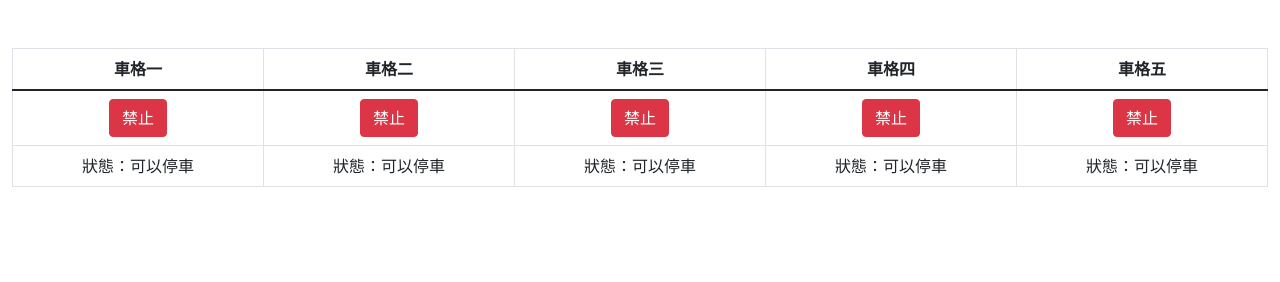
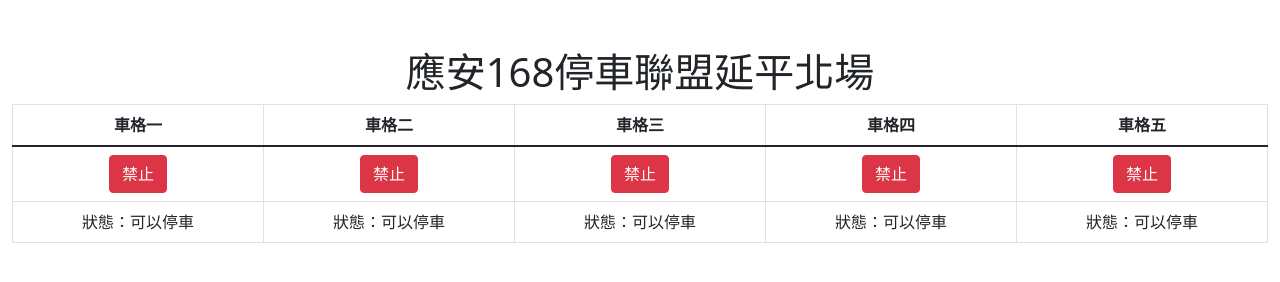
Before and after one commit to mitwitCTC/parkingLock, a plain HTML site: page index.html in a window 1280 px wide. Drawn offline with nearby package versions, Linux system fonts and the light colour scheme.

Commit message:
修改標題

```diff
--- a/index.html
+++ b/index.html
@@ -5,13 +5,14 @@
     <meta charset="UTF-8">
     <meta http-equiv="X-UA-Compatible" content="IE=edge">
     <meta name="viewport" content="width=device-width, initial-scale=1.0">
-    <title>地鎖控制</title>
+    <title>應安168停車聯盟延平北場 - 地鎖控制</title>
     <link href="https://cdn.jsdelivr.net/npm/bootstrap@5.1.1/dist/css/bootstrap.min.css" rel="stylesheet"
         integrity="sha384-F3w7mX95PdgyTmZZMECAngseQB83DfGTowi0iMjiWaeVhAn4FJkqJByhZMI3AhiU" crossorigin="anonymous">
 </head>
 
 <body>
     <div class="container-fluid mt-5">
+        <h1 class="text-center">應安168停車聯盟延平北場</h1>
         <table class="table table-bordered">
             <thead>
                 <tr class="text-center" id="spaces">
```
